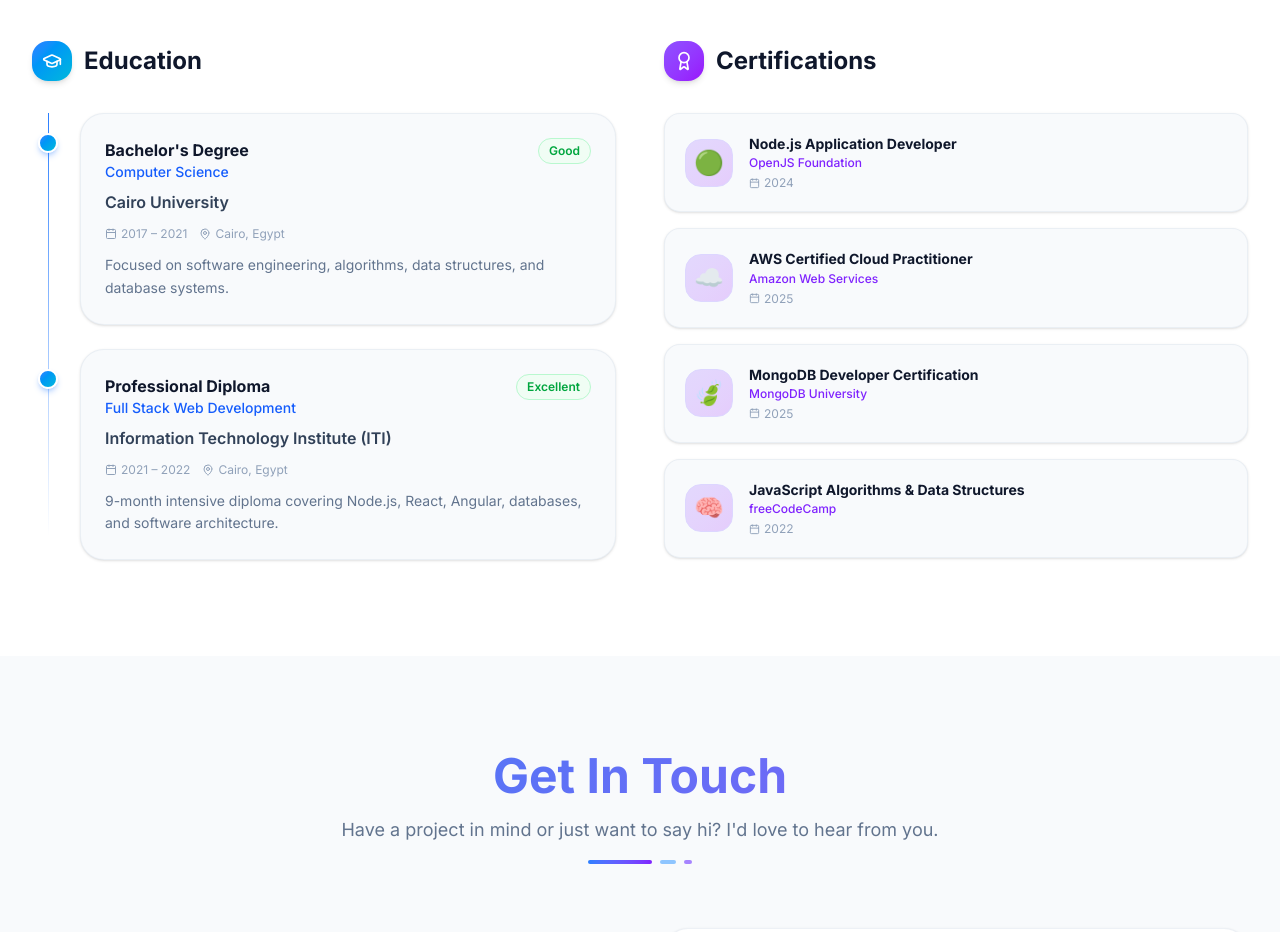
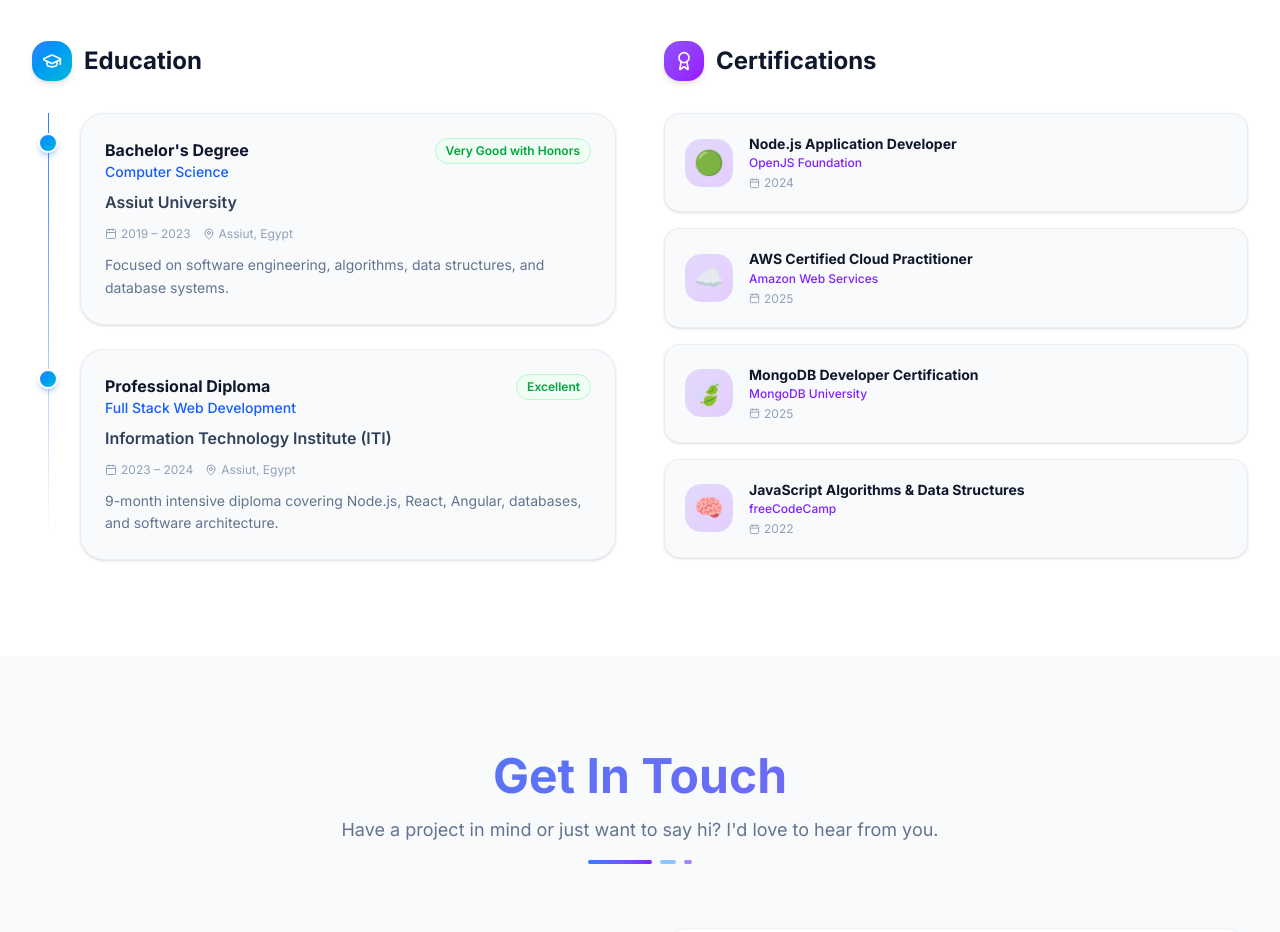
Before and after one commit to AngeloEsam/Portfolio-React, a React (Vite) app: page / in a window 1280 px wide. Shown: the part 6500-7432 px from the top of the page. Built offline with nearby package versions, Linux system fonts and the light colour scheme.

Commit message:
feat: initialize portfolio data with personal info, skills, experience, projects, and education

```diff
--- a/src/data/portfolioData.ts
+++ b/src/data/portfolioData.ts
@@ -196,13 +196,13 @@ export const projects: Project[] = [
 export const education: Education[] = [
   {
     id: 'edu1',
-    institution: 'Cairo University',
+    institution: 'Assiut University',
     degree: "Bachelor's Degree",
     field: 'Computer Science',
-    startYear: '2017',
-    endYear: '2021',
-    location: 'Cairo, Egypt',
-    grade: 'Good',
+    startYear: '2019',
+    endYear: '2023',
+    location: 'Assiut, Egypt',
+    grade: 'Very Good with Honors',
     description:
       'Focused on software engineering, algorithms, data structures, and database systems.',
   },
@@ -211,9 +211,9 @@ export const education: Education[] = [
     institution: 'Information Technology Institute (ITI)',
     degree: 'Professional Diploma',
     field: 'Full Stack Web Development',
-    startYear: '2021',
-    endYear: '2022',
-    location: 'Cairo, Egypt',
+    startYear: '2023',
+    endYear: '2024',
+    location: 'Assiut, Egypt',
     grade: 'Excellent',
     description:
       '9-month intensive diploma covering Node.js, React, Angular, databases, and software architecture.',
```
